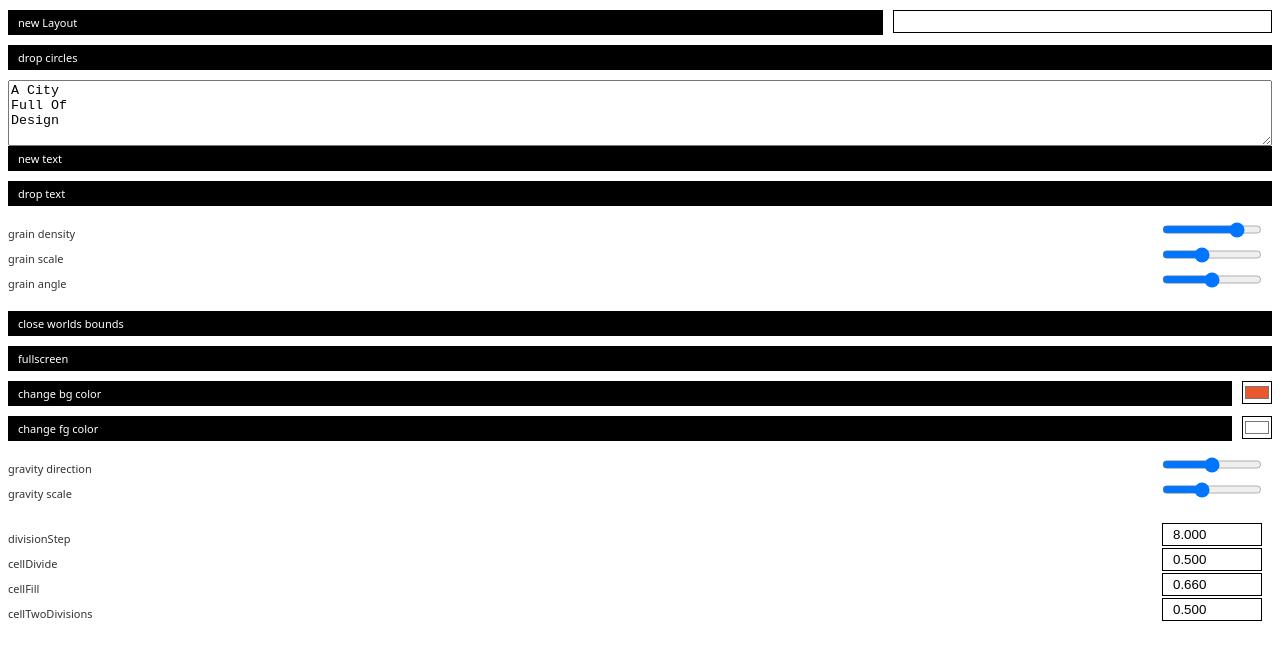
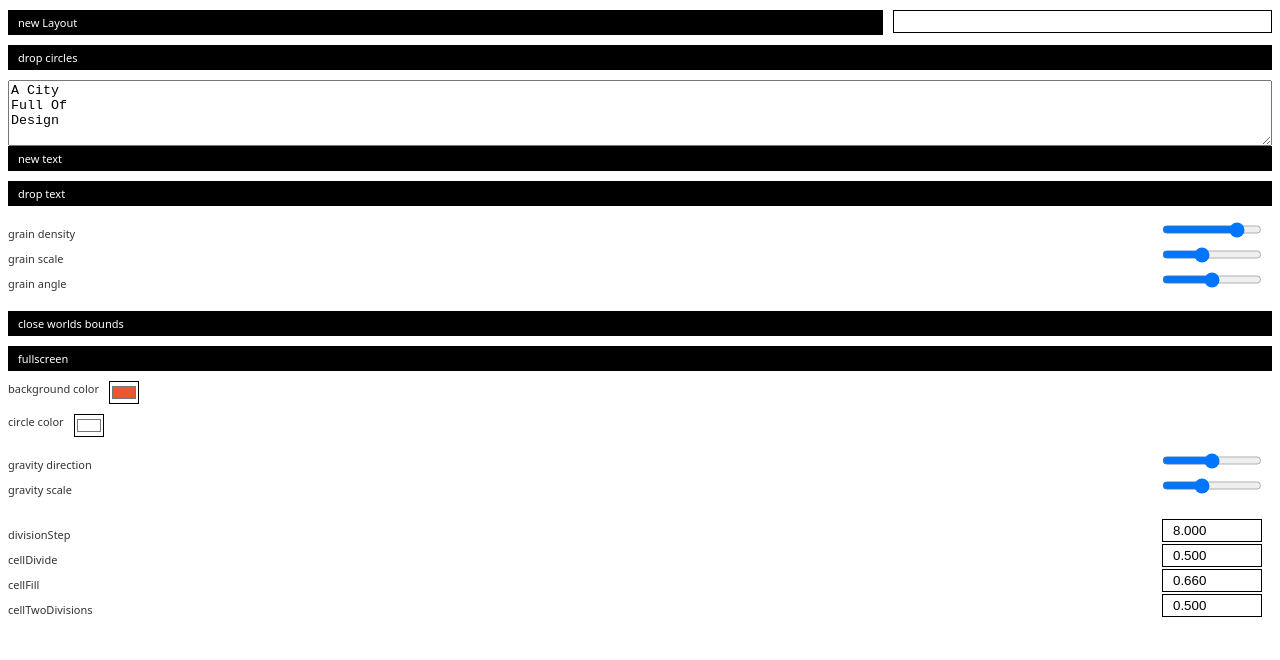
Before and after one commit to StudioProcess/vdw-tool, a Next.js app: page /controller in a window 1280 px wide. Shown: the top 660 px of the page. Built offline with nearby package versions, Linux system fonts and the light colour scheme.

Commit message:
Instantly set colors

```diff
--- a/pages/controller.tsx
+++ b/pages/controller.tsx
@@ -169,26 +169,26 @@ export default class Controller extends Component<any, any> {
           >fullscreen</div>
 
           <div className="buttonContainer">
-            <div
-              className="button"
-              onClick={() => {this.onSendMessage(MessageTypes.changeBGColor, this.bgColorInputRef.value); }}
-            >change bg color</div>
+            background color
             <input
               type="color"
               defaultValue="#eb582f"
               ref={(ref) => {this.bgColorInputRef = ref; }}
+              onChange={e => {
+                  this.onSendMessage(MessageTypes.changeBGColor, e.target.value);
+              }}
             />
           </div>
 
           <div className="buttonContainer">
-            <div
-              className="button"
-              onClick={() => {this.onSendMessage(MessageTypes.changeFGColor, this.fgColorInputRef.value); }}
-            >change fg color</div>
+            circle color
             <input
               type="color"
               defaultValue="#ffffff"
               ref={(ref) => {this.fgColorInputRef = ref; }}
+              onChange={e => {
+                  this.onSendMessage(MessageTypes.changeFGColor, e.target.value);
+              }}
             />
           </div>
 
```
